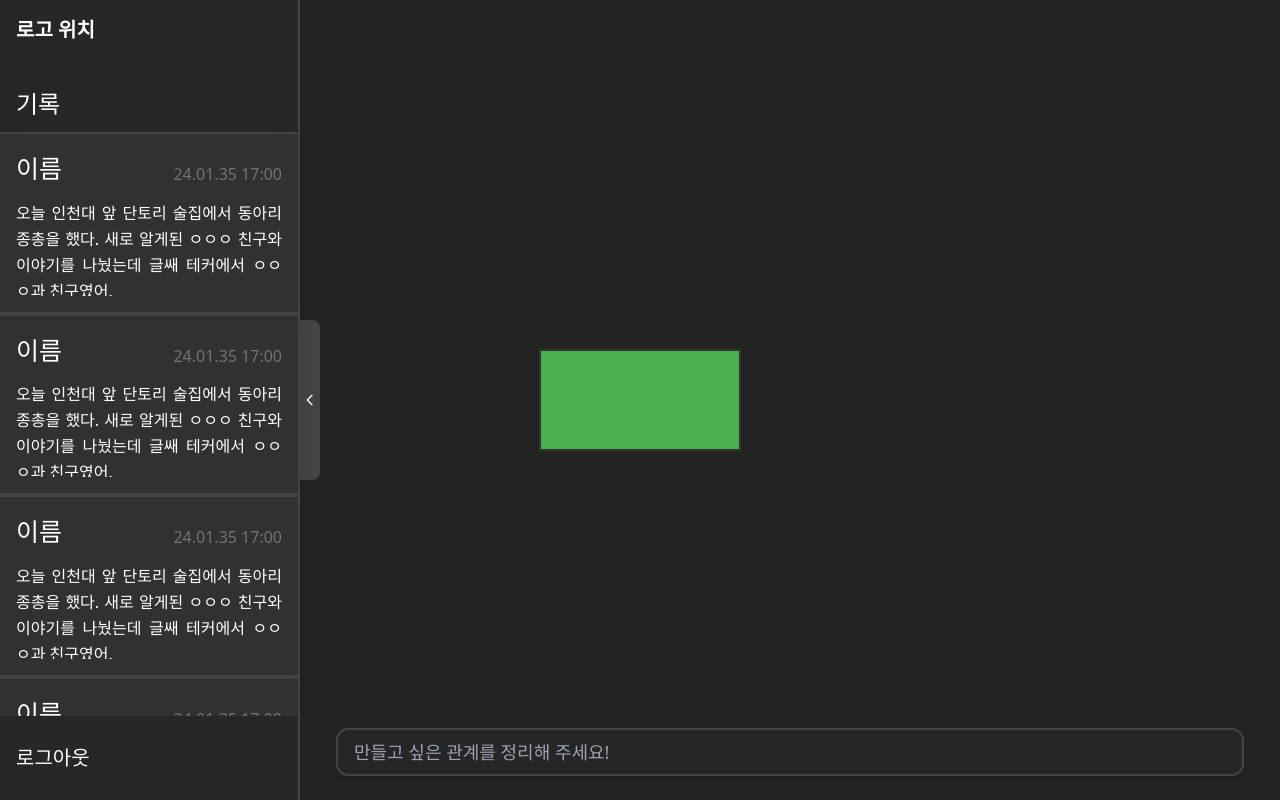
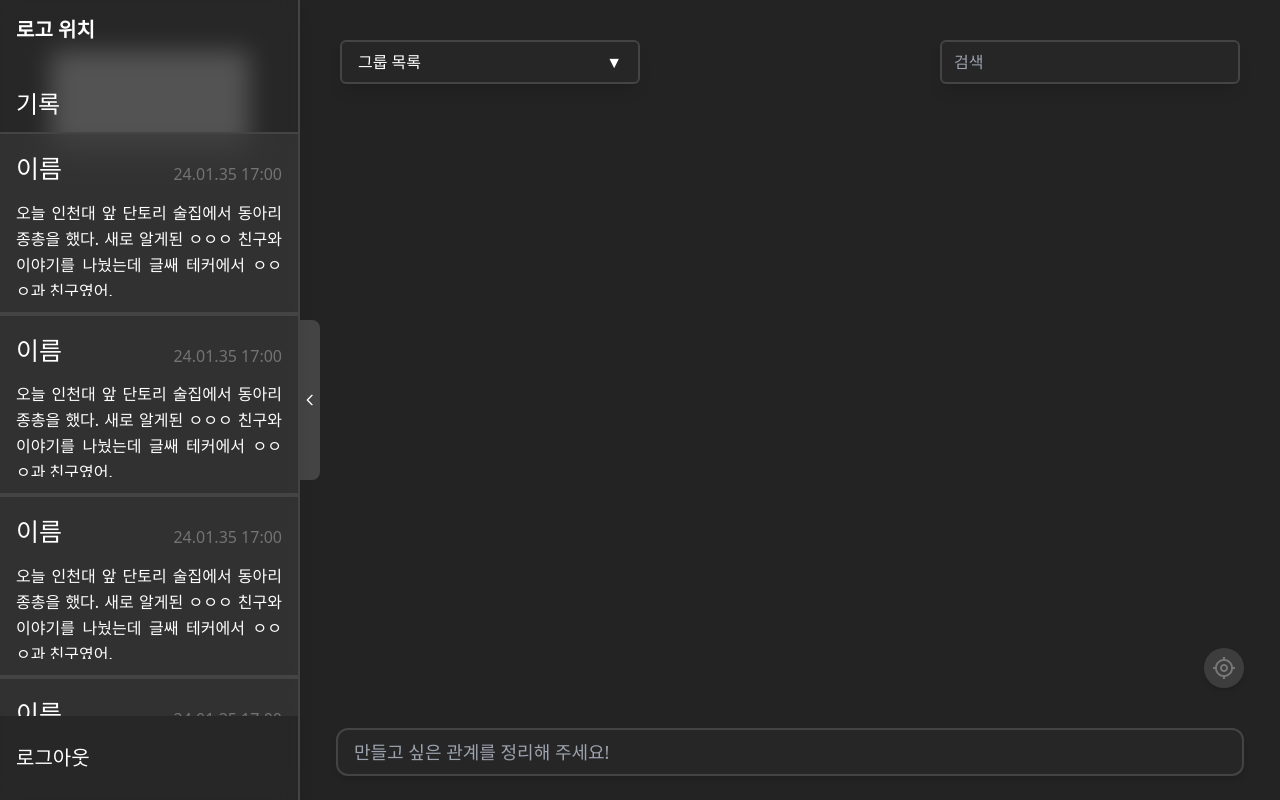
Before and after one commit to 2024-Winter-Bootcamp-Team-J/frontend, a React (Vite) app: page /main in a window 1280 px wide. Built offline with nearby package versions, Linux system fonts and the light colour scheme.

Commit message:
[feat] 메인페이지 구현

```diff
--- a/src/Pages/MainPage.tsx
+++ b/src/Pages/MainPage.tsx
@@ -2,10 +2,15 @@ import React, { useEffect, useRef, useState } from 'react'
 import * as d3 from 'd3'
 import SideMenuBar from '../modal/MainPageModal/SideMenu'
 import Typing from '../components/MainPageComponents/Typing'
+import LocationButton from '../components/MainPageComponents/locationButton'
+import Group from '../components/MainPageComponents/Groups'
+import Search from '../components/MainPageComponents/Search'
+import DummyNod from '../DummyData/DummyNod'
 
 const MainPage: React.FC = () => {
   const canvasRef = useRef<SVGSVGElement | null>(null)
   const [isSidebarCollapsed, setIsSidebarCollapsed] = useState(false)
+  const [showDummyNod, setShowDummyNod] = useState(false)
 
   useEffect(() => {
     const renderCanvas = () => {
@@ -22,60 +27,78 @@ const MainPage: React.FC = () => {
             .zoom<SVGSVGElement, unknown>()
             .scaleExtent([0.5, 4])
             .on('zoom', (event) => {
-              g.attr('transform', event.transform)
+              svg.select('g').attr('transform', event.transform)
             }),
         )
         .on('dblclick.zoom', null)
 
-      // Clear previous content
-      svg.selectAll('*').remove()
+      svg.selectAll('g').remove() // 기존 요소 제거
 
-      // 그룹 요소 추가 (모든 그래픽 요소를 포함)
       const g = svg.append('g')
 
-      // 중앙 사각형 추가 (테스트용 요소)
-      const rectWidth = 200
-      const rectHeight = 100
-
+      // D3로 클릭 가능한 박스 생성
       g.append('rect')
-        .attr('x', -rectWidth / 2)
-        .attr('y', -rectHeight / 2)
-        .attr('width', rectWidth)
-        .attr('height', rectHeight)
-        .attr('fill', '#4caf50')
+        .attr('x', 50)
+        .attr('y', 50)
+        .attr('width', 200)
+        .attr('height', 100)
+        .attr('fill', '#FFFFFF')
         .attr('stroke', '#333')
         .attr('stroke-width', 2)
-
-      // 초기 위치 설정 (화면 중앙으로 이동)
-      const initialTransform = d3.zoomIdentity.translate(width / 2, height / 2)
-      svg.call(d3.zoom<SVGSVGElement, unknown>().transform, initialTransform)
-      g.attr('transform', initialTransform.toString())
+        .style('cursor', 'pointer') // 클릭 가능한 스타일
+        .on('click', () => {
+          setShowDummyNod(true) // 클릭 시 DummyNod 표시
+        })
     }
 
     const handleResize = () => {
-      renderCanvas() // 화면 크기 변경 시 캔버스 다시 렌더링
+      renderCanvas()
     }
 
-    renderCanvas() // 초기 렌더링
+    renderCanvas()
     window.addEventListener('resize', handleResize)
 
     return () => {
-      window.removeEventListener('resize', handleResize) // 클린업
+      window.removeEventListener('resize', handleResize)
     }
   }, [])
 
   return (
     <div className="relative w-screen h-screen">
-      {/* SideMenuBar */}
-      <div className="absolute top-0 left-0 z-50">
+      {/* 사이드 메뉴 */}
+      <div className="fixed top-0 left-0 z-50">
         <SideMenuBar isCollapsed={isSidebarCollapsed} setIsCollapsed={setIsSidebarCollapsed} />
       </div>
 
-      {/* D3 Canvas */}
+      {/* D3 캔버스 */}
       <svg ref={canvasRef} className="fixed top-0 left-0 z-10"></svg>
 
-      {/* Input Box */}
-      <Typing isSidebarCollapsed={isSidebarCollapsed} />
+      {/* DummyNod 중앙에 렌더링 */}
+      {showDummyNod && (
+        <div className="fixed z-40 transform -translate-x-1/2 -translate-y-1/2 top-1/2 left-1/2">
+          <DummyNod
+            onClose={() => setShowDummyNod(false)}
+          />
+        </div>
+      )}
+
+      {/* 검색창 */}
+      <div className="fixed z-30 top-10 right-10">
+        <Search />
+      </div>
+
+      {/* 그룹 컴포넌트 */}
+      <div className="fixed z-30 top-10 left-10">
+        <Group isCollapsed={isSidebarCollapsed} />
+      </div>
+
+      {/* 위치 버튼 */}
+      <div className={`fixed bottom-28 right-9 z-30 transition-transform`}>
+        <LocationButton />
+      </div>
+
+      {/* 입력창 */}
+      <Typing isCollapsed={isSidebarCollapsed} />
     </div>
   )
 }
```
